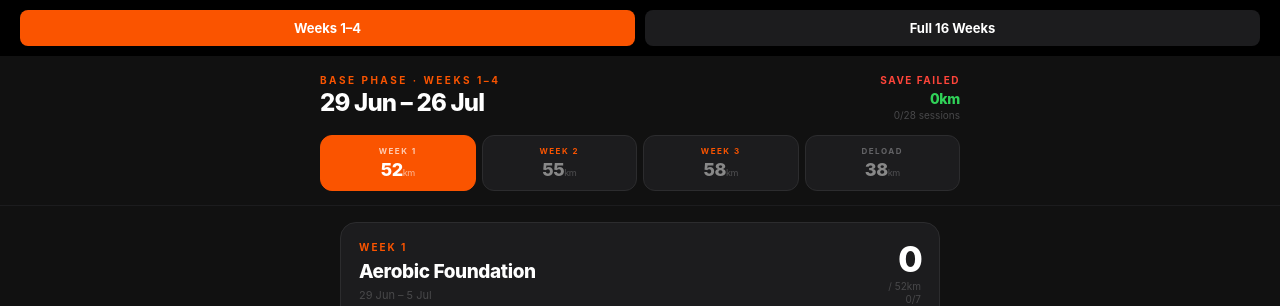
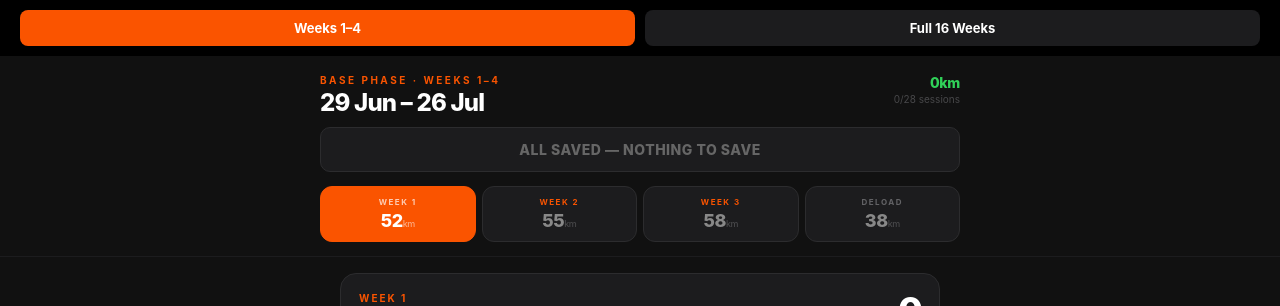
Before and after one commit to rebeccashiel/marathon-plan, a React (Create React App) app: page / in a window 1280 px wide. Shown: the top 306 px of the page. Built offline with nearby package versions, Linux system fonts and the light colour scheme; no server answers; the database is empty.

Commit message:
block1plan with save button

```diff
--- a/src/Block1Plan.tsx
+++ b/src/Block1Plan.tsx
@@ -312,8 +312,9 @@ export default function Block1Plan() {
   const [editKm, setEditKm] = useState<string|null>(null);
   const [editNote, setEditNote] = useState<string|null>(null);
   const [loaded, setLoaded] = useState(false);
-  const [saving, setSaving] = useState<"idle"|"saving"|"saved"|"err">("idle");
-  const timer = useRef<ReturnType<typeof setTimeout>|null>(null);
+  const [dirty, setDirty] = useState(false); // true = unsaved changes exist
+  const [saveStatus, setSaveStatus] = useState<"idle"|"saving"|"saved"|"err">("idle");
+  const [saveError, setSaveError] = useState<string>("");
 
   useEffect(() => {
     (async () => {
@@ -327,40 +328,21 @@ export default function Block1Plan() {
     })();
   }, []);
 
-  useEffect(() => {
-    if (!loaded) return;
-    setSaving("saving");
-    if (timer.current) clearTimeout(timer.current);
-    // Capture the values at the moment the timer is set, not the moment it fires.
-    const snapshot = { completed, km, notes };
-    timer.current = setTimeout(() => {
-      saveData(snapshot)
-        .then(() => setSaving("saved"))
-        .catch(() => setSaving("err"));
-    }, 600);
-    // No cleanup-based clearTimeout here — clearing only happens at the
-    // top of the next effect run via timer.current, never on unmount/rerender
-    // alone. This prevents the timer being cancelled before it can fire.
-  }, [completed, km, notes, loaded]);
-
-  // Belt-and-braces: also save immediately (no debounce) right before the
-  // tab/window is closed or hidden, so a quick tick-then-close never loses data.
-  useEffect(() => {
-    const flush = () => {
-      if (timer.current) {
-        clearTimeout(timer.current);
-        // fire and forget — best effort on unload
-        saveData({ completed, km, notes }).catch(() => {});
-      }
-    };
-    document.addEventListener("visibilitychange", () => {
-      if (document.visibilityState === "hidden") flush();
-    });
-    window.addEventListener("pagehide", flush);
-    return () => {
-      window.removeEventListener("pagehide", flush);
-    };
-  }, [completed, km, notes]);
+  // Manual save — triggered only by the explicit Save button. No timers,
+  // no effects, no auto-trigger. This is the ONLY path that writes to Supabase.
+  const doSave = async () => {
+    setSaveStatus("saving");
+    setSaveError("");
+    try {
+      await saveData({ completed, km, notes });
+      setSaveStatus("saved");
+      setDirty(false);
+      setTimeout(() => setSaveStatus("idle"), 2500);
+    } catch (e: any) {
+      setSaveStatus("err");
+      setSaveError(e?.message || String(e) || "Unknown error");
+    }
+  };
 
   const week = WEEKS.find(w => w.id === activeW)!;
 
@@ -378,18 +360,12 @@ export default function Block1Plan() {
   const check = (id: string, plannedKm: number|null) => {
     setCompleted(p => {
       const n = { ...p, [id]: !p[id] };
-      const newKm = (n[id] && plannedKm !== null && km[id] === undefined)
-        ? { ...km, [id]: plannedKm }
-        : km;
-      if (newKm !== km) setKm(newKm);
-      // Direct, immediate save (no debounce wait) as a robust backup —
-      // does not depend on the debounced useEffect timer surviving.
-      setSaving("saving");
-      saveData({ completed: n, km: newKm, notes })
-        .then(() => setSaving("saved"))
-        .catch(() => setSaving("err"));
+      if (n[id] && plannedKm !== null && km[id] === undefined) {
+        setKm(k => ({ ...k, [id]: plannedKm }));
+      }
       return n;
     });
+    setDirty(true);
   };
 
   const wColor = week.isDeload ? "#636366" : "#fa5400";
@@ -418,7 +394,7 @@ export default function Block1Plan() {
       {/* STICKY HEADER */}
       <div style={{ background: "#111", borderBottom: "1px solid #1c1c1e", padding: "18px 20px 0", position: "sticky", top: 0, zIndex: 50 }}>
         <div style={{ maxWidth: 640, margin: "0 auto" }}>
-          <div style={{ display: "flex", justifyContent: "space-between", alignItems: "flex-start", marginBottom: 14 }}>
+          <div style={{ display: "flex", justifyContent: "space-between", alignItems: "flex-start", marginBottom: 12 }}>
             <div>
               <div style={{ fontSize: 10, fontWeight: 700, letterSpacing: 2.5, color: "#fa5400", textTransform: "uppercase", marginBottom: 5 }}>
                 Base Phase · Weeks 1–4
@@ -428,13 +404,33 @@ export default function Block1Plan() {
               </div>
             </div>
             <div style={{ textAlign: "right" }}>
-              <div style={{ fontSize: 10, fontWeight: 700, letterSpacing: 1.5, color: saving === "err" ? "#ff453a" : "#48484a", textTransform: "uppercase", marginBottom: 4 }}>
-                {!loaded ? "Loading…" : saving === "saving" ? "Saving…" : saving === "err" ? "Save failed" : "Saved ✓"}
-              </div>
               <div style={{ fontSize: 14, fontWeight: 800, color: "#30d158", letterSpacing: -0.3 }}>{totalKm}km</div>
               <div style={{ fontSize: 10, color: "#48484a", marginTop: 2 }}>{totalDone}/{totalSessions} sessions</div>
             </div>
           </div>
+
+          {/* SAVE BUTTON — the ONLY thing that writes to the database */}
+          <button onClick={doSave} disabled={!loaded || saveStatus === "saving"}
+            style={{
+              width: "100%", padding: "13px", borderRadius: 10, marginBottom: 14,
+              background: saveStatus === "err" ? "#3a0a00" : dirty ? "#fa5400" : "#1c1c1e",
+              border: saveStatus === "err" ? "1.5px solid #ff453a" : dirty ? "none" : "1px solid #2c2c2e",
+              color: saveStatus === "err" ? "#ff8070" : dirty ? "#fff" : "#666",
+              fontSize: 14, fontWeight: 800, letterSpacing: 0.5,
+              cursor: (!loaded || saveStatus === "saving") ? "wait" : "pointer",
+              display: "flex", alignItems: "center", justifyContent: "center", gap: 8,
+            }}>
+            {!loaded ? "LOADING…" :
+             saveStatus === "saving" ? "SAVING…" :
+             saveStatus === "err" ? `⚠ SAVE FAILED — TAP TO RETRY` :
+             saveStatus === "saved" ? "✓ SAVED" :
+             dirty ? "SAVE CHANGES" : "ALL SAVED — NOTHING TO SAVE"}
+          </button>
+          {saveStatus === "err" && saveError && (
+            <div style={{ marginTop: -8, marginBottom: 12, fontSize: 11, color: "#ff8070", background: "#2a0a05", padding: "8px 10px", borderRadius: 6 }}>
+              Error detail: {saveError}
+            </div>
+          )}
 
           {/* WEEK TABS */}
           <div style={{ display: "flex", gap: 6, paddingBottom: 14 }}>
@@ -533,7 +529,7 @@ export default function Block1Plan() {
                     {s.km !== null ? (
                       isDone && editKm === s.id ? (
                         <input type="number" step=".1" autoFocus defaultValue={km[s.id] ?? s.km}
-                          onBlur={e => { const v = parseFloat(e.target.value); setKm(k => ({ ...k, [s.id]: isNaN(v) ? s.km! : v })); setEditKm(null); }}
+                          onBlur={e => { const v = parseFloat(e.target.value); setKm(k => ({ ...k, [s.id]: isNaN(v) ? s.km! : v })); setEditKm(null); setDirty(true); }}
                           onKeyDown={e => { if (e.key === "Enter") (e.target as HTMLInputElement).blur(); }}
                           style={{ width: 52, fontSize: 17, fontWeight: 800, textAlign: "right", background: "transparent", border: "none", borderBottom: `1px solid ${meta.color}`, color: "#fff", outline: "none", letterSpacing: -0.5 }} />
                       ) : (
@@ -606,7 +602,7 @@ export default function Block1Plan() {
                       <div style={{ fontSize: 9, fontWeight: 700, letterSpacing: 2, color: "#48484a", textTransform: "uppercase", marginBottom: 8 }}>Session Note</div>
                       {editNote === s.id ? (
                         <textarea autoFocus defaultValue={notes[s.id] || ""} placeholder="How did it go? HR, pace, how you felt…"
-                          onBlur={e => { setNotes(n => ({ ...n, [s.id]: e.target.value.trim() })); setEditNote(null); }}
+                          onBlur={e => { setNotes(n => ({ ...n, [s.id]: e.target.value.trim() })); setEditNote(null); setDirty(true); }}
                           style={{ width: "100%", minHeight: 68, fontSize: 13, background: "#111", border: "1px solid #2c2c2e", borderRadius: 8, color: "#aeaeb2", outline: "none", resize: "vertical", lineHeight: 1.65, padding: "10px 12px" }} />
                       ) : (
                         <div onClick={() => setEditNote(s.id)} style={{ cursor: "text", fontSize: 13, color: notes[s.id] ? "#aeaeb2" : "#3a3a3c", fontStyle: notes[s.id] ? "normal" : "italic", lineHeight: 1.65, minHeight: 24 }}>
```
